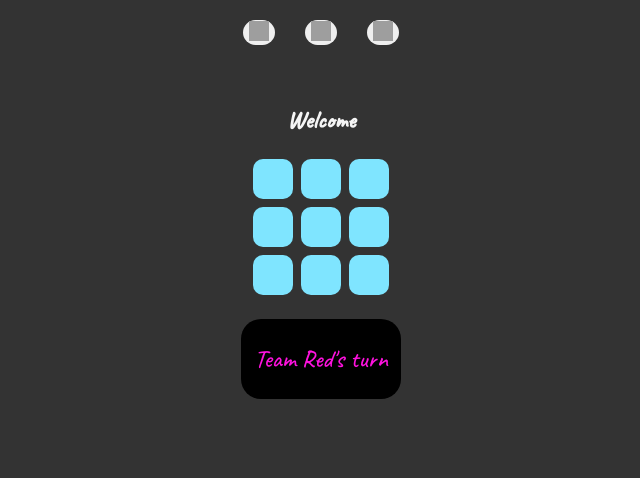
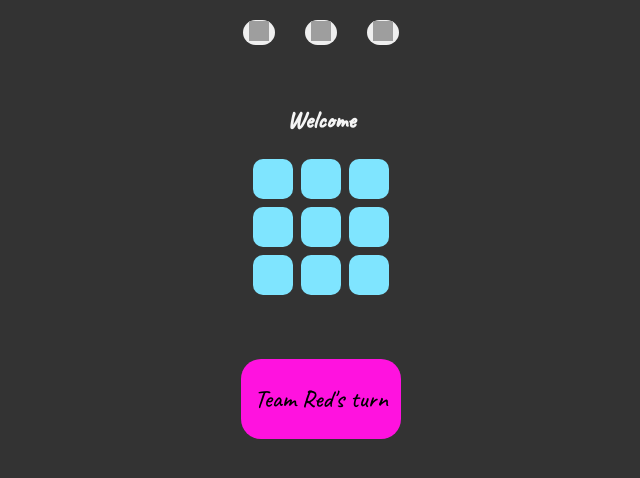
Before and after one commit to Abhishek-465/ChromaMatch, a plain HTML site: page main.html in a window 1280 px wide. Both pictures are taken after a click on the button 578 px from the left and 32 px from the top of the page. Shown: the whole page, without its empty margins (319-959 px from the left). Drawn offline with Linux system fonts and the light colour scheme; grey boxes are pictures that could not be loaded.

Commit message:
Update style.css

```diff
--- a/style.css
+++ b/style.css
@@ -3,17 +3,26 @@
 :root {
     --background-color: #f5f5f5;
     --text-color: #333;
+    --bg:black;
+    --txt:rgb(255, 18, 223);
   }
 
   body {
     background-color: var(--background-color);
     color: var(--text-color);
+    overflow-y: hidden;
   }
 
   /* Dark theme */
   .dark-theme {
     --background-color: #333;
     --text-color: #f5f5f5;
+    --txt:black;
+    --bg:rgb(255, 18, 223);
+  }
+  .dark-theme2{
+    background-color: antiquewhite;
+    color: black;
   }
   #theme-toggle {
     border: none;
@@ -83,15 +92,16 @@
     margin:4px;
 }
 .screen{
-    background-color: rgb(0, 0, 0);
-    color:rgb(255, 18, 223);
-    margin-top: 20px;
+    background-color: var(--bg);
+    color:var(--txt);
+    margin-top: 60px;
     height: 80px;
     width: 160px;
     text-align: center;
     font-family: 'Caveat', cursive;
     border-radius: 20px;
     font-size: 25px;
+
 }
 h2{
     font-family: 'Caveat', cursive;
@@ -100,3 +110,7 @@ a{
     text-decoration: none;
     color: #f5f5f5;
 }
+.audience{
+  width:300px;
+  height: 200px;
+}
```
